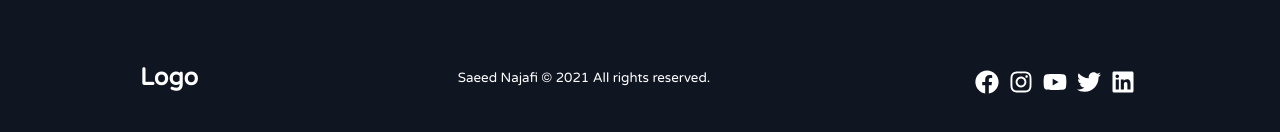
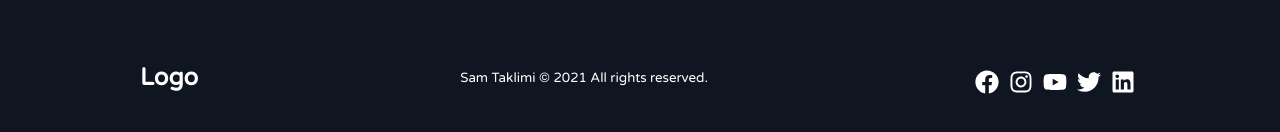
Before and after one commit to Samtaklimi87/TassanCo, a React (Create React App) app in the folder tassanco/: page / in a window 1280 px wide. Shown: the part 4370-4502 px from the top of the page. Built offline with nearby package versions, Linux system fonts and the light colour scheme; a web font is replaced by a local one.

Commit message:
fixing writer to Sam Taklimi yes this is me

```diff
--- a/tassanco/src/components/Footer/index.js
+++ b/tassanco/src/components/Footer/index.js
@@ -66,7 +66,7 @@ const Footer = () => {
             <SocialMediaWrap>
               <SocialLogo to="/">Logo</SocialLogo>
               <WebsiteRights>
-                Saeed Najafi © {new Date().getFullYear()} All rights reserved.
+                Sam Taklimi © {new Date().getFullYear()} All rights reserved.
               </WebsiteRights>
               <SocialIcons>
                 <SocialIconLink href="//https://www.facebook.com/profile.php?id=100071140221834" target="_blank" aria-label="Facebook">
```
